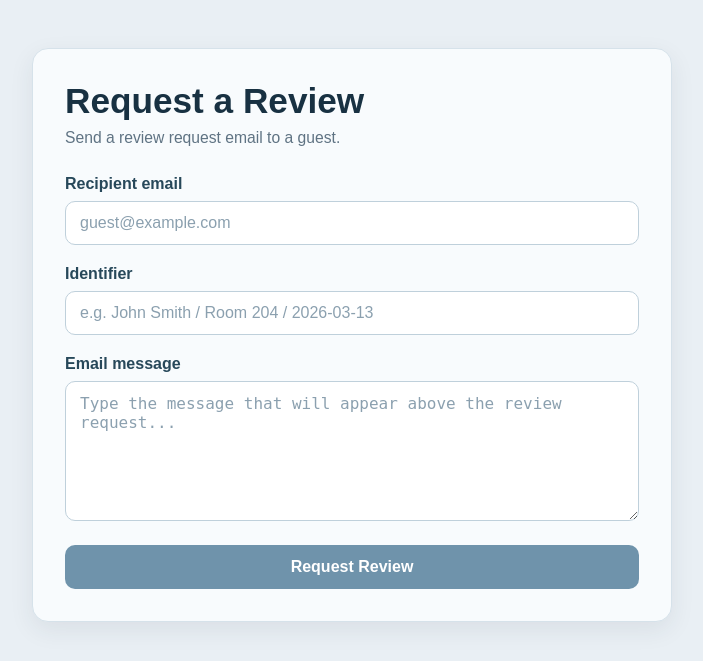
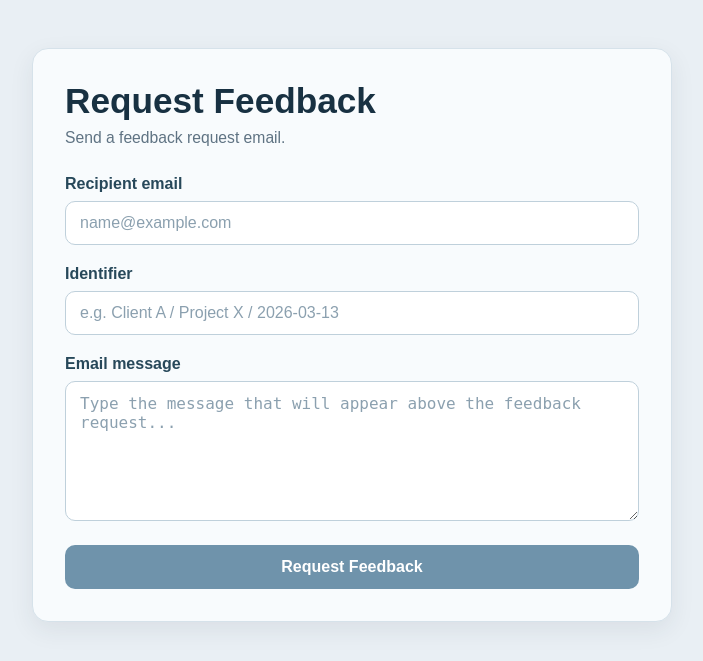
Before and after one commit to chrgxh/my_review_app, a FastAPI app: page / in a window 1280 px wide. Shown: the top 661 px of the page, without its empty margins (288-991 px from the left). Run offline with FastAPI, Linux system fonts and the light colour scheme.

Commit message:
Make html business agnostic

```diff
--- a/templates/admin.html
+++ b/templates/admin.html
@@ -3,14 +3,14 @@
 <head>
     <meta charset="UTF-8">
     <meta name="viewport" content="width=device-width, initial-scale=1.0">
-    <title>Hotel Review Admin</title>
+    <title>Request Feedback</title>
     <link rel="stylesheet" href="/static/css/styles.css">
 </head>
 <body>
     <div class="page">
         <div class="card">
-            <h1>Request a Review</h1>
-            <p class="subtitle">Send a review request email to a guest.</p>
+            <h1>Request Feedback</h1>
+            <p class="subtitle">Send a feedback request email.</p>
 
             <form id="reviewRequestForm">
                 <div class="form-group">
@@ -19,7 +19,7 @@
                         type="email"
                         id="recipientEmail"
                         name="recipientEmail"
-                        placeholder="guest@example.com"
+                        placeholder="name@example.com"
                         required
                     >
                 </div>
@@ -30,7 +30,7 @@
                         type="text"
                         id="identifier"
                         name="identifier"
-                        placeholder="e.g. John Smith / Room 204 / 2026-03-13"
+                        placeholder="e.g. Client A / Project X / 2026-03-13"
                         required
                     >
                 </div>
@@ -41,11 +41,11 @@
                         id="message"
                         name="message"
                         rows="6"
-                        placeholder="Type the message that will appear above the review request..."
+                        placeholder="Type the message that will appear above the feedback request..."
                     ></textarea>
                 </div>
 
-                <button type="submit">Request Review</button>
+                <button type="submit">Request Feedback</button>
             </form>
         </div>
     </div>
```
